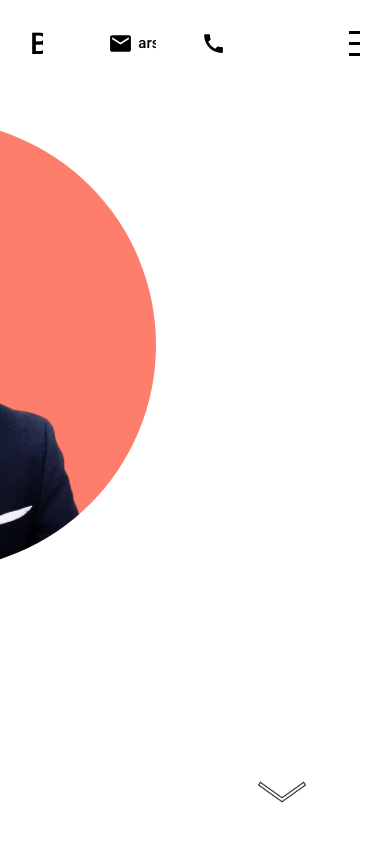
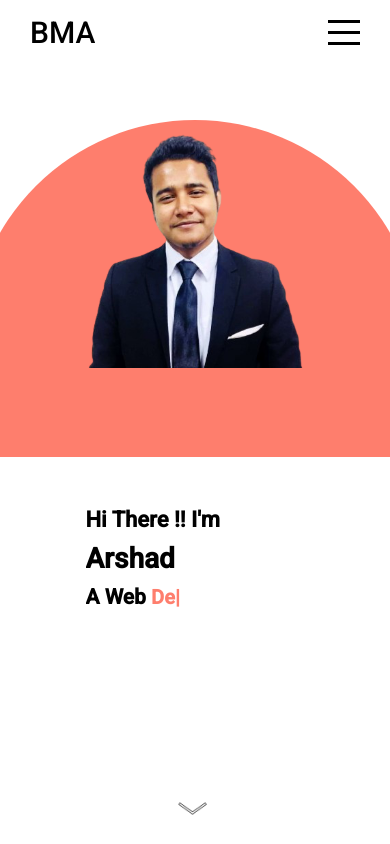
Before and after one commit to ArshadChowdhury/react-portfolio, a React (Create React App) app: page / in a window 390 px wide. Built offline with nearby package versions, Linux system fonts and the light colour scheme; no server answers.

Commit message:
done with mobile responsiveness for now

```diff
--- a/src/components/contacts/contacts.scss
+++ b/src/components/contacts/contacts.scss
@@ -1,3 +1,5 @@
+@import "../../global.scss";
+
 input::-webkit-outer-spin-button,
 input::-webkit-inner-spin-button {
   -webkit-appearance: none;
@@ -13,6 +15,9 @@ input[type="text"]:focus {
 .contacts {
   background-color: white;
   display: flex;
+  @include mobile {
+    flex-direction: column;
+  }
 
   .left {
     flex: 1;
@@ -20,6 +25,10 @@ input[type="text"]:focus {
 
     img {
       height: 100%;
+      @include mobile {
+        height: 30vh;
+        width: 100vw;
+      }
     }
   }
   .right {
@@ -28,9 +37,17 @@ input[type="text"]:focus {
     flex-direction: column;
     align-items: center;
     justify-content: center;
+    @include mobile {
+      justify-content: space-evenly;
+      flex: 2;
+    }
 
     h2 {
       font-size: 45px;
+
+      @include mobile {
+        font-size: 28px;
+      }
     }
 
     form {
@@ -40,6 +57,9 @@ input[type="text"]:focus {
       flex-direction: column;
       align-items: center;
       justify-content: center;
+      @include mobile {
+        justify-content: flex-start;
+      }
 
       input {
         width: 300px;
@@ -48,6 +68,12 @@ input[type="text"]:focus {
         margin: 5px 0;
         border-radius: 5px;
         padding-left: 5px;
+
+        @include mobile {
+          width: 200px;
+          height: 20px;
+          margin: 3px 0;
+        }
       }
 
       textarea {
@@ -56,6 +82,11 @@ input[type="text"]:focus {
         font-size: 14px;
         border-radius: 10px;
         padding: 5px;
+
+        @include mobile {
+          width: 200px;
+          height: 100px;
+        }
       }
 
       button {
--- a/src/components/intro/intro.scss
+++ b/src/components/intro/intro.scss
@@ -57,7 +57,7 @@
         height: fit-content;
 
         @include mobile {
-          height: 50%;
+          height: 55%;
         }
       }
     }
@@ -96,13 +96,13 @@
       h2 {
         font-size: 35px;
         @include mobile {
-          font-size: 24px;
+          font-size: 22px;
         }
       }
       h3 {
         font-size: 30px;
         @include mobile {
-          font-size: 20px;
+          font-size: 21px;
         }
 
         span {
--- a/src/components/portfolio/portfolio.scss
+++ b/src/components/portfolio/portfolio.scss
@@ -9,6 +9,10 @@
   h1 {
     font-size: 40px;
     overflow: hidden;
+
+    @include mobile {
+      font-size: 22px;
+    }
   }
 
   ul {
@@ -17,6 +21,13 @@
     list-style: none;
     display: flex;
     overflow: hidden;
+
+    @include mobile {
+      font-size: 19px;
+      flex-wrap: wrap;
+      justify-content: center;
+      margin: 10px 5px;
+    }
   }
   .container {
     width: 62%;
@@ -25,6 +36,10 @@
     justify-content: center;
     flex-wrap: wrap;
     overflow: hidden;
+
+    @include mobile {
+      width: 100%;
+    }
 
     .item {
       width: 200px;
@@ -39,6 +54,11 @@
       position: relative;
       transition: all 0.6s linear;
       cursor: pointer;
+
+      @include mobile {
+        width: 120px;
+        height: 100px;
+      }
 
       h3 {
         position: absolute;
@@ -57,6 +77,7 @@
 
         h3 {
           z-index: 2;
+          font-size: 16px;
         }
 
         img {
--- a/src/components/portfolioList/portfolioList.scss
+++ b/src/components/portfolioList/portfolioList.scss
@@ -8,6 +8,10 @@
   cursor: pointer;
   overflow: hidden;
 
+  @include mobile {
+    margin-right: 5px;
+  }
+
   &.active {
     background-color: $mainColor;
     color: white;
--- a/src/components/sideBar/sidebar.scss
+++ b/src/components/sideBar/sidebar.scss
@@ -16,6 +16,9 @@
 
   &.active {
     right: 0;
+    @include mobile {
+      width: 100vw;
+    }
   }
 
   ul {
--- a/src/components/testimonials/Testimonials.jsx
+++ b/src/components/testimonials/Testimonials.jsx
@@ -47,7 +47,6 @@ export default function Testimonials() {
             </div>
           </div>
         ))}
-        ;
       </div>
     </div>
   );
--- a/src/components/testimonials/testimonials.scss
+++ b/src/components/testimonials/testimonials.scss
@@ -1,3 +1,5 @@
+@import "../../global.scss";
+
 .testimonials {
   background-color: wheat;
   display: flex;
@@ -7,6 +9,12 @@
   h1 {
     font-size: 50px;
     margin-top: 10px;
+
+    @include mobile {
+      font-size: 20px;
+      margin-top: 2px;
+      padding-bottom: 2px;
+    }
   }
 
   .container {
@@ -15,6 +23,11 @@
     display: flex;
     align-items: center;
     justify-content: center;
+
+    @include mobile {
+      flex-direction: column;
+      height: 90vh;
+    }
 
     .card {
       background-color: white;
@@ -29,10 +42,21 @@
       margin: 0 20px;
       transition: all 1s ease;
 
+      @include mobile {
+        height: 180px;
+        margin: 4px 0;
+      }
+
       &.featured {
         width: 300px;
         height: 75%;
         margin: 0 30px;
+
+        @include mobile {
+          width: 85vw;
+          height: 45%;
+          margin: 1px;
+        }
       }
 
       &:hover {
@@ -43,6 +67,10 @@
         display: flex;
         align-items: center;
         justify-content: center;
+
+        @include mobile {
+          overflow: hidden;
+        }
         img {
           &.left,
           &.right {
@@ -54,6 +82,13 @@
             border-radius: 50%;
             object-fit: cover;
             margin: 0 30px;
+
+            @include mobile {
+              width: 35px;
+              height: 35px;
+              padding-bottom: 4px;
+              border-radius: 30%;
+            }
           }
         }
       }
@@ -62,15 +97,27 @@
         padding: 10px;
         border-radius: 10px;
         background-color: rgb(204, 190, 193);
+
+        @include mobile {
+          font-size: 12px;
+          overflow: hidden;
+        }
       }
       .bottom {
         display: flex;
         align-items: center;
         flex-direction: column;
         justify-content: center;
+        @include mobile {
+          font-size: 13px;
+          margin: 2px;
+        }
 
         h3 {
           margin-bottom: 5px;
+          @include mobile {
+            font-size: 14px;
+          }
         }
       }
     }
--- a/src/components/works/works.scss
+++ b/src/components/works/works.scss
@@ -1,8 +1,15 @@
+@import "../../global.scss";
+
 .works {
   h1 {
     font-size: 45px;
     overflow: hidden;
     margin-bottom: 520px;
+
+    @include mobile {
+      font-size: 28px;
+      margin-top: 40px;
+    }
   }
   background-color: cornsilk;
   display: flex;
@@ -10,12 +17,17 @@
   justify-content: center;
   overflow: hidden;
   position: relative;
+
   .arrow {
     height: 55px;
     width: 60px;
     background-color: cornsilk;
     position: absolute;
     cursor: pointer;
+
+    @include mobile {
+      display: none;
+    }
 
     &.left {
       left: 100px;
@@ -34,6 +46,12 @@
     left: 0;
     transition: all 1s linear;
 
+    @include mobile {
+      height: 100vh;
+      flex-direction: column;
+      justify-content: center;
+    }
+
     .container {
       width: 100vw;
       display: flex;
@@ -50,6 +68,11 @@
         justify-content: center;
         transition: all 2s linear;
 
+        @include mobile {
+          width: 95%;
+          overflow-y: hidden;
+        }
+
         .left {
           flex: 4;
           height: 80%;
@@ -58,6 +81,10 @@
           justify-content: center;
           padding-left: 10px;
           margin: 30px 0;
+          @include mobile {
+            overflow: hidden;
+            flex: 5;
+          }
 
           .left-contaier {
             width: 90%;
@@ -75,24 +102,47 @@
             display: flex;
             align-items: center;
             justify-content: center;
+
+            @include mobile {
+              border-radius: 0;
+              padding: 2px;
+              overflow: hidden;
+            }
           }
           img {
             width: 25px;
             margin-right: 20px;
+            @include mobile {
+              height: 22px;
+              width: 22px;
+              margin-top: 17px;
+              border-radius: 0;
+            }
           }
         }
         h2 {
           font-size: 24px;
           padding: 5px 0;
+
+          @include mobile {
+            padding: 2px 0;
+            font-size: 16px;
+          }
         }
         p {
           font-size: 14px;
+          @include mobile {
+            font-size: 11px;
+          }
         }
         span {
           font-size: 13px;
           font-weight: 600;
           text-decoration: underline;
           cursor: pointer;
+          @include mobile {
+            display: none;
+          }
         }
 
         .right {
@@ -102,6 +152,9 @@
           align-items: center;
           justify-content: center;
           overflow: hidden;
+          @include mobile {
+            overflow: hidden;
+          }
 
           img {
             width: 90%;
--- a/src/global.scss
+++ b/src/global.scss
@@ -1,6 +1,6 @@
 $mainColor: #15023a;
 
-$width: 308px;
+$width: 408px;
 
 @mixin mobile {
   @media (max-width: #{$width}) {
```
